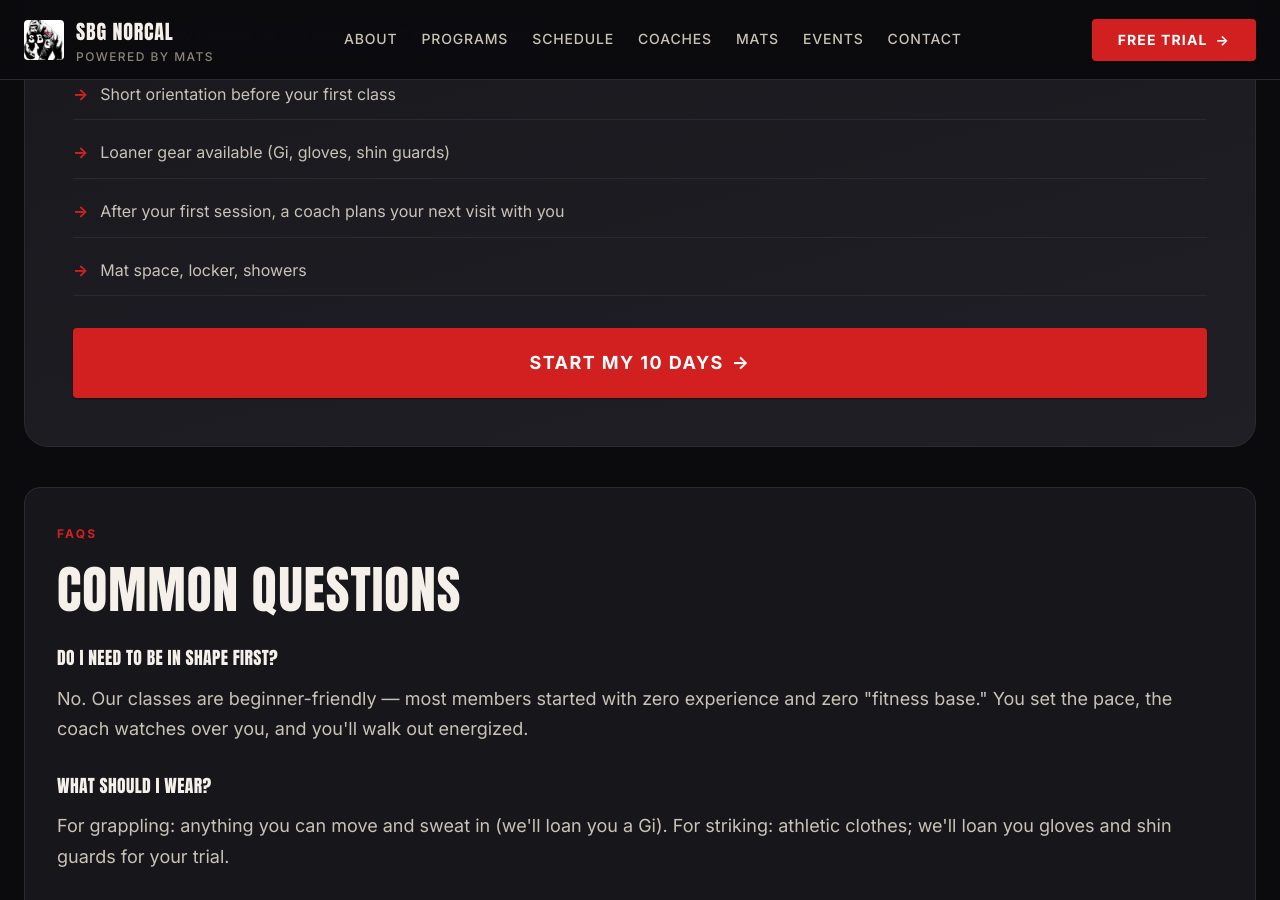
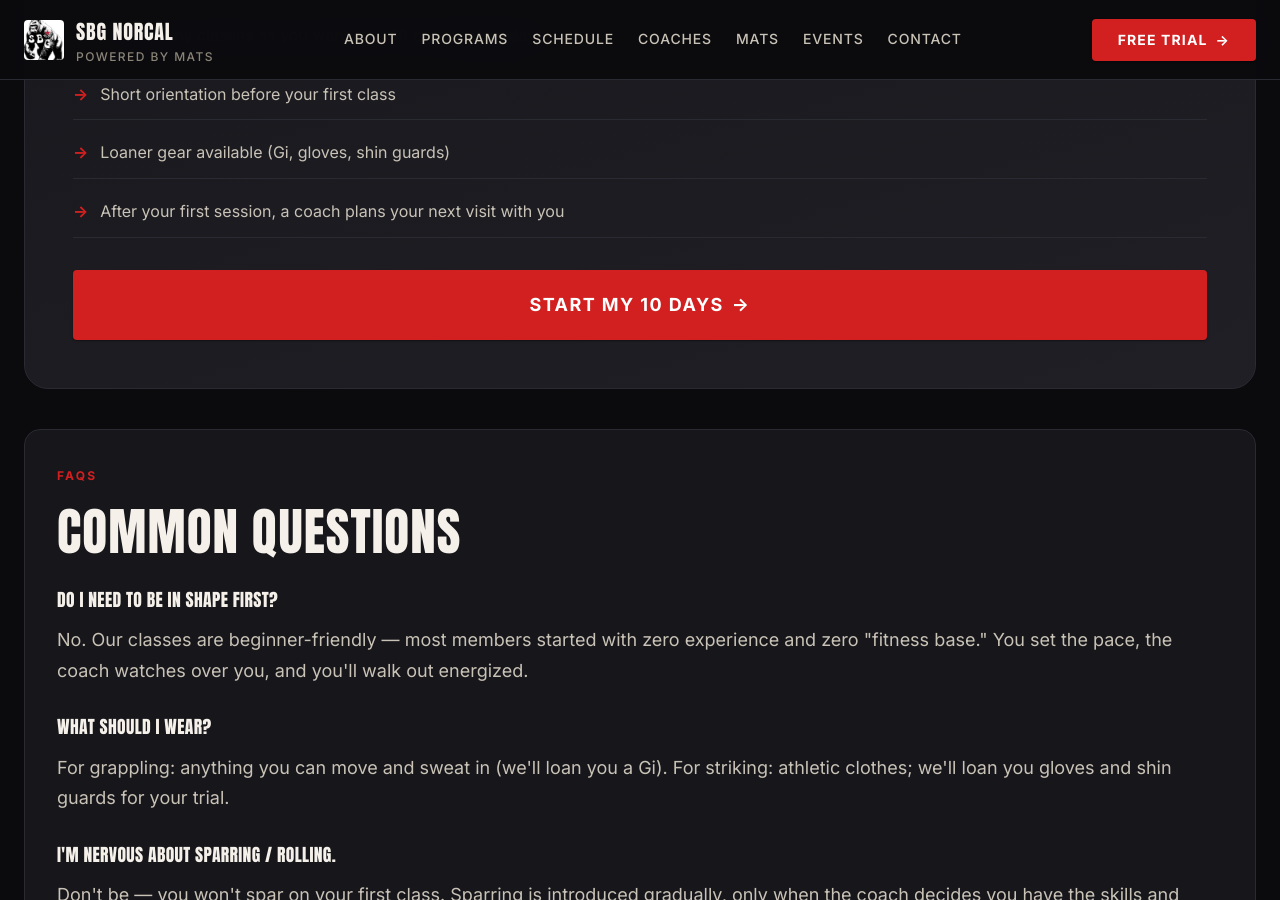
Before and after one commit to SBG-NorCal/sbg-norcal.github.io, a Jekyll site: the page built from get-started.html, in a window 1280 px wide and 900 px high, scrolled down 1091 px. Built offline with Jekyll 4.4.1, drawn with Linux system fonts in a browser that asks for light colours.

Commit message:
Remove showers/lockers from the free-trial inclusions
The "What's included" list on the get-started page advertised "Mat space,
locker, showers" as part of the 10-day free trial. Dropping that line so the
page doesn't promise facilities the gym isn't offering.

The remaining four bullets are unchanged.

Co-Authored-By: Claude Opus 5 <noreply@anthropic.com>

```diff
--- a/get-started.html
+++ b/get-started.html
@@ -33,7 +33,6 @@ permalink: /get-started/
             <li>Short orientation before your first class</li>
             <li>Loaner gear available (Gi, gloves, shin guards)</li>
             <li>After your first session, a coach plans your next visit with you</li>
-            <li>Mat space, locker, showers</li>
           </ul>
           <a href="#trial-form" class="btn btn--primary btn--xl btn--block">Start my 10 days <span class="arrow">→</span></a>
         </div>
```
